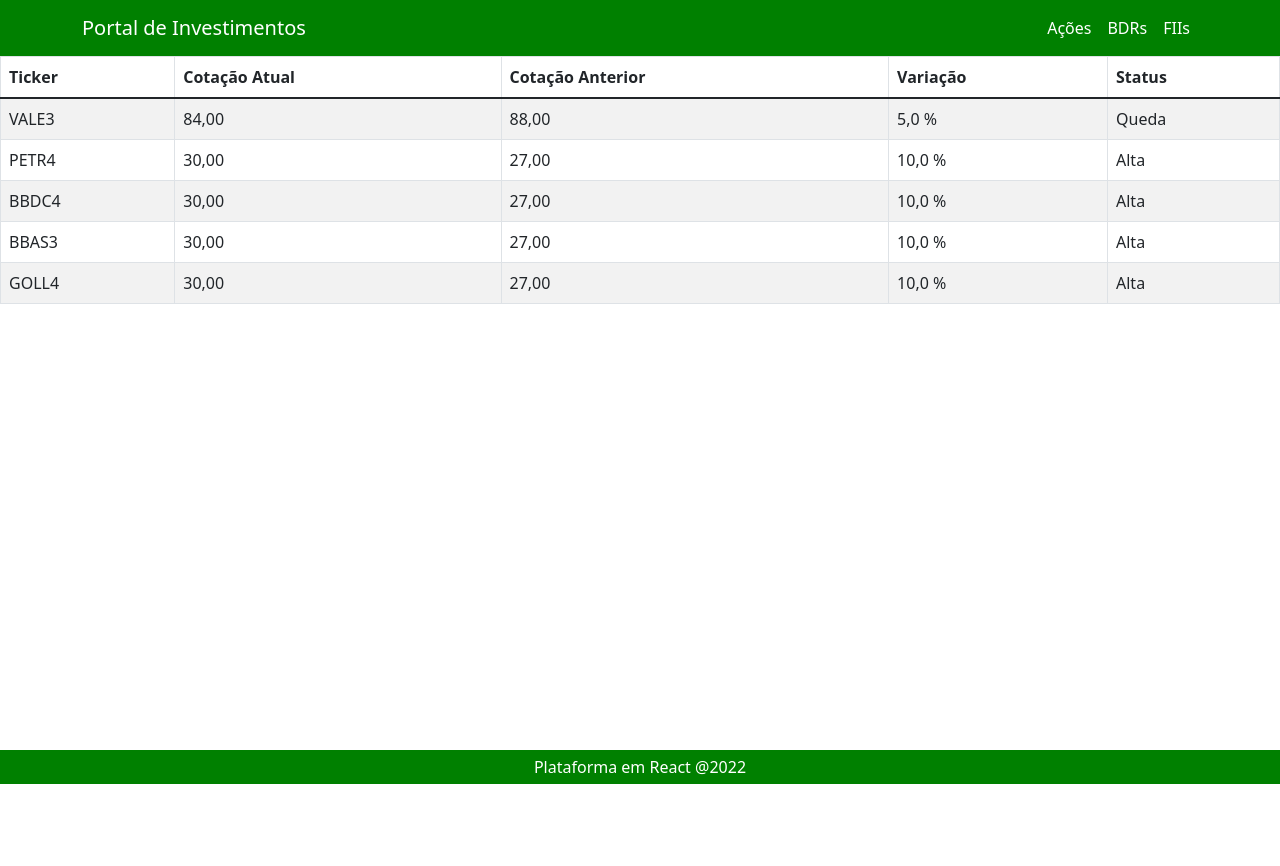
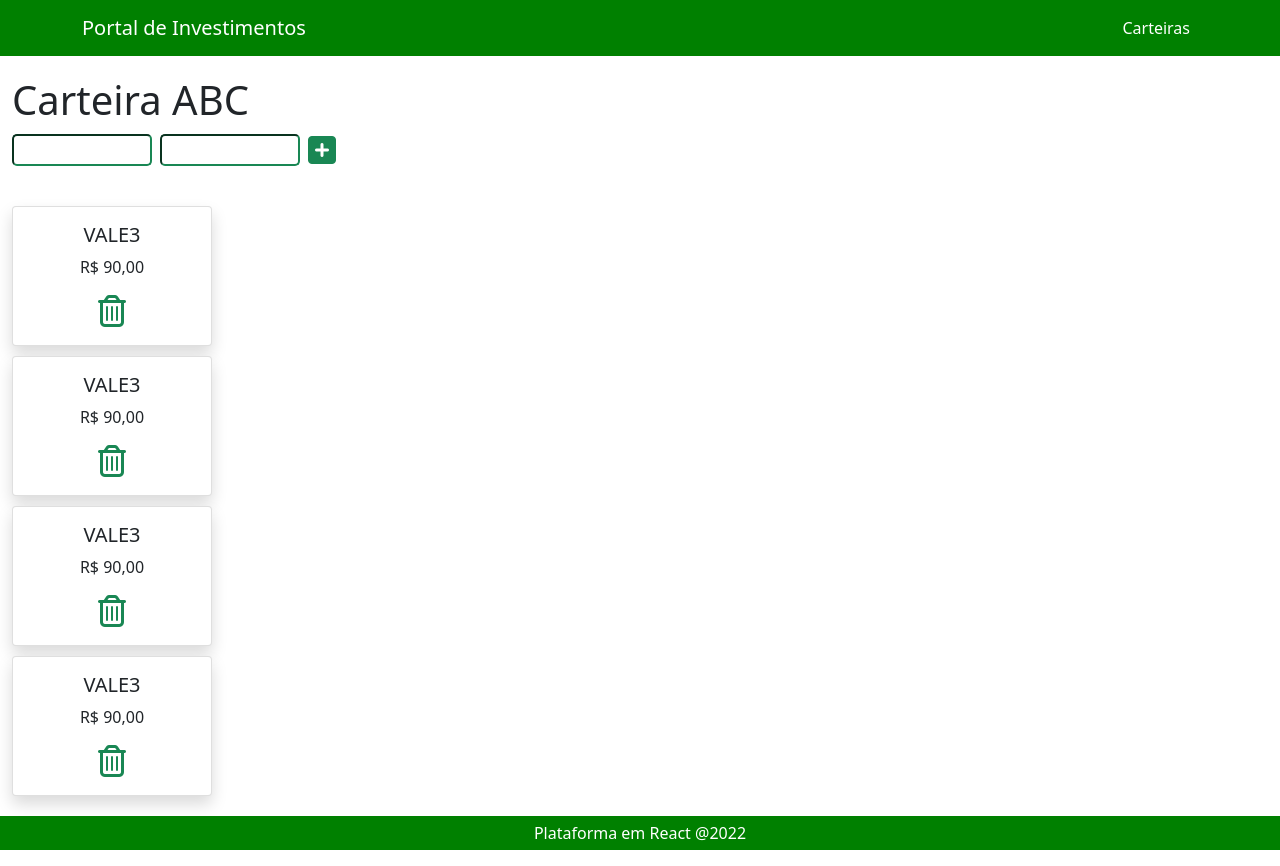
Before and after one commit to mauroroc/portal-invest, a React (Create React App) app: page /tickers in a window 1280 px wide. Before the commit the page ends 800 px from the top, so only its background shows below. Built offline with nearby package versions, Linux system fonts and the light colour scheme.

Commit message:
Telas prontas

```diff
--- a/package.json
+++ b/package.json
@@ -10,6 +10,7 @@
     "react": "^17.0.2",
     "react-bootstrap": "^2.1.0",
     "react-dom": "^17.0.2",
+    "react-router-dom": "6",
     "react-scripts": "5.0.0",
     "web-vitals": "^2.1.0"
   },
--- a/public/index.html
+++ b/public/index.html
@@ -24,6 +24,7 @@
       work correctly both with client-side routing and a non-root public URL.
       Learn how to configure a non-root public URL by running `npm run build`.
     -->
+    <script src="https://kit.fontawesome.com/e6d49d7e68.js" crossorigin="anonymous"></script>
     <title>React App</title>
   </head>
   <body>
--- a/src/App.js
+++ b/src/App.js
@@ -1,11 +1,15 @@
-import GridTicker from "./Components/GridTicker";
-import Layout from "./Components/Layout";
+import { Routes, Route } from 'react-router-dom'
+import Carteira from './Views/Carteira';
+import Home from "./Views/Home";
+import Tickers from './Views/Tickers';
 
 function App() {
   return (
-        <Layout>
-          <GridTicker />
-        </Layout>
+    <Routes>
+      <Route path="/" element={<Home />} />
+      <Route path="/carteiras" element={<Carteira />} />
+      <Route path="/tickers" element={<Tickers />} />
+    </Routes>
   );
 }
 
--- /dev/null
+++ b/src/Components/CardTicker/index.js
@@ -0,0 +1,16 @@
+import { Card } from "react-bootstrap"
+import { Link } from "react-router-dom"
+
+function CardTicker() {
+    return (
+        <Card as='article' className="text-center shadow card-tickers">
+            <Card.Body>
+                <Card.Title>VALE3</Card.Title>
+                <Card.Text>R$ 90,00</Card.Text>
+                <Link to={'/'}><i class="far fa-trash-alt fa-2x button-icons"></i></Link>
+            </Card.Body>
+        </Card>
+    )
+}
+
+export default CardTicker
--- a/src/Components/GridTicker/index.js
+++ b/src/Components/GridTicker/index.js
@@ -2,6 +2,8 @@ import { Table } from "react-bootstrap";
 
 function GridTicker() {
     return (
+        <>
+        <h1>Carteira Standard</h1>
             <Table striped bordered hover>
                 <thead>
                     <tr>
@@ -50,6 +52,7 @@ function GridTicker() {
                     </tr>
                 </tbody>
             </Table>
+        </>
     )
 }
 
--- a/src/Components/Layout/Header.js
+++ b/src/Components/Layout/Header.js
@@ -1,17 +1,16 @@
 import { Container, Navbar, Nav } from 'react-bootstrap';
+import { Link } from 'react-router-dom';
 
 function Header () {
     return (
         <header>
             <Navbar className="cabecalho" expand="md">
                 <Container >
-                        <Navbar.Brand href="/"><span className="cor-branca">Portal de Investimentos</span></Navbar.Brand>
+                    <Navbar.Brand as={Link} to="/"><span className="cor-branca">Portal de Investimentos</span></Navbar.Brand>
                     <Navbar.Toggle aria-controls="basic-navbar-nav"/>
                     <Navbar.Collapse id="basic-navbar-nav">
                     <Nav className="ms-auto">
-                            <Nav.Link href="/acoes"><span className="cor-branca">Ações</span></Nav.Link>
-                            <Nav.Link href="/bdrs"><span className="cor-branca">BDRs</span></Nav.Link>
-                            <Nav.Link href="/fiis"><span className="cor-branca">FIIs</span></Nav.Link>
+                        <Nav.Link href="/carteiras"><span className="cor-branca">Carteiras</span></Nav.Link>
                     </Nav>
                     </Navbar.Collapse>
                 </Container>
--- /dev/null
+++ b/src/Views/Carteira/index.js
@@ -0,0 +1,36 @@
+import { Container, Table } from "react-bootstrap";
+import { Link } from "react-router-dom";
+import Layout from "../../Components/Layout";
+
+function Carteira() {
+    return (
+        <Layout>
+        <Container fluid>
+            <h1>Carteiras</h1>
+            <div className="search">
+                <div><input type="text" className="input-form"/></div>
+                <div><i class="fas fa-plus-square fa-2x button-icons"></i></div>
+            </div>
+            <div className="crud-table">
+                <Table>
+                    <tbody>
+                        <tr>
+                            <td><p>Carteira ABC</p></td>
+                            <td><Link to="/tickers"><i class="far fa-edit fa-2x button-icons"></i></Link></td>
+                            <td><i class="far fa-trash-alt fa-2x button-icons"></i></td>
+                        </tr>
+                        <tr>
+                            <td><p>Carteira XYZ</p></td>
+                            <td><Link to="/tickers"><i class="far fa-edit fa-2x button-icons"></i></Link></td>
+                            <td><i class="far fa-trash-alt fa-2x button-icons"></i></td>
+                        </tr>
+                    </tbody>
+                </Table>
+            </div>
+        </Container>
+      </Layout>
+
+    )
+}
+
+export default Carteira
--- /dev/null
+++ b/src/Views/Home/index.js
@@ -0,0 +1,16 @@
+import { Container } from "react-bootstrap";
+import Layout from "../../Components/Layout";
+import GridTicker from "../../Components/GridTicker";
+
+
+function Home() {
+  return (
+        <Layout>
+          <Container fluid>
+            <GridTicker />
+          </Container>
+        </Layout>
+  );
+}
+
+export default Home;
--- /dev/null
+++ b/src/Views/Tickers/index.js
@@ -0,0 +1,28 @@
+import { Container, Table } from "react-bootstrap";
+import { Link } from "react-router-dom";
+import CardTicker from "../../Components/CardTicker";
+import Layout from "../../Components/Layout";
+
+function Tickers() {
+    return (
+        <Layout>
+        <Container fluid>
+            <h1>Carteira ABC</h1>
+            <div className="add-ticker">
+                <input type="text" name="codigo" className="input-form"/>
+                <input type="text" name="preco" className="input-form"/>
+                <i class="fas fa-plus-square fa-2x button-icons"></i>
+            </div>
+            <div className="cards">
+                <CardTicker />
+                <CardTicker />
+                <CardTicker />
+                <CardTicker />
+            </div>
+        </Container>
+      </Layout>
+
+    )
+}
+
+export default Tickers
--- a/src/assets/css/styles.css
+++ b/src/assets/css/styles.css
@@ -25,3 +25,51 @@ html, body, #root {
     margin-top: 20px;
     padding: 5px;
 }
+
+h1 {
+    margin-top: 20px;
+    margin-bottom: 10px;
+}
+
+.input-form {
+    border-color: #198754;
+    border-radius: 5px;
+    height: 2em;
+    margin-right: 8px;
+    width: 140px;
+}
+
+.button-icons {
+    color: #198754;
+    border-radius: 5px;
+}
+
+.search {
+    display: flex;
+}
+
+.add-ticker {
+    display: flex;
+    width: 360px;
+}
+
+.crud-table {
+    margin-top: 100px;
+    display: flex;
+}
+
+.crud-table p {
+    font-size: 20px;
+}
+
+.cards {
+    margin-top: 30px;
+    display: flex;
+    flex-direction: column;
+}
+
+.card-tickers {
+    height: 100%;
+    margin-top: 10px;
+    width: 200px
+}
--- a/src/index.js
+++ b/src/index.js
@@ -1,5 +1,6 @@
 import React from 'react';
 import ReactDOM from 'react-dom';
+import { BrowserRouter } from "react-router-dom";
 import App from './App';
 import reportWebVitals from './reportWebVitals';
 import 'bootstrap/dist/css/bootstrap.min.css'
@@ -7,7 +8,9 @@ import './assets/css/styles.css';
 
 ReactDOM.render(
   <React.StrictMode>
-    <App />
+    <BrowserRouter>
+      <App />
+    </BrowserRouter>
   </React.StrictMode>,
   document.getElementById('root')
 );
```
Also changed, not shown: 1 other file (tests, documents, lock files or other folders). Lines whose indentation alone changed are shown as unchanged.
